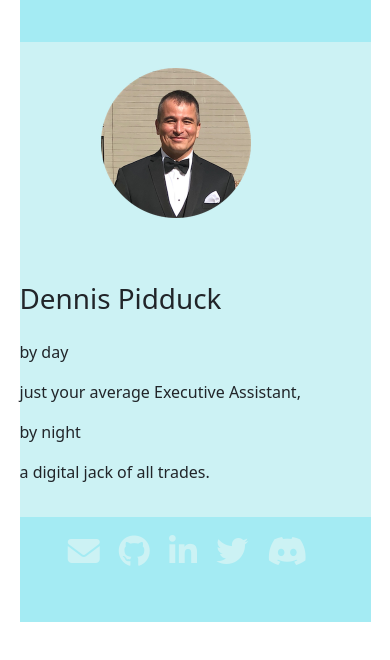
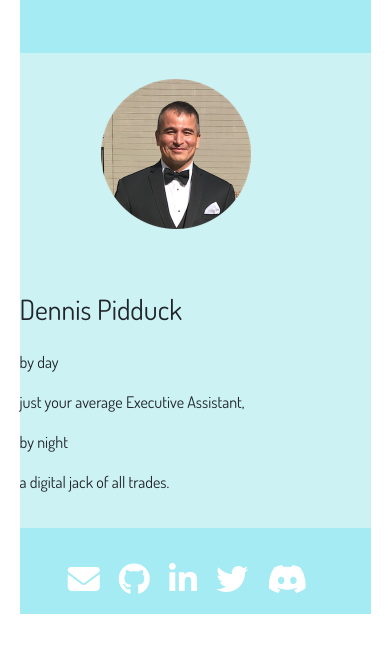
Before and after one commit to dpidduck/CV, a plain HTML site: page index.html in a window 390 px wide. Drawn offline with nearby package versions, Linux system fonts and the light colour scheme.

```diff
--- a/index.html
+++ b/index.html
@@ -12,6 +12,8 @@
   <script src="https://cdn.jsdelivr.net/npm/bootstrap@5.0.0-beta2/dist/js/bootstrap.bundle.min.js"
     integrity="sha384-b5kHyXgcpbZJO/tY9Ul7kGkf1S0CWuKcCD38l8YkeH8z8QjE0GmW1gYU5S9FOnJ0" crossorigin="anonymous">
   </script>
+  <link rel="preconnect" href="https://fonts.gstatic.com">
+  <link href="https://fonts.googleapis.com/css2?family=Dosis:wght@200;300;400&family=Raleway:wght@300;500;600&family=Roboto:wght@100;300;400;500&display=swap" rel="stylesheet">
   <script src="https://kit.fontawesome.com/1c9ad4b785.js" crossorigin="anonymous"></script>
 </head>
 
--- a/style.css
+++ b/style.css
@@ -5,6 +5,12 @@
 h1 {
     padding-bottom: 1rem;
     padding-top: 4rem;
+    font-family: 'Dosis', sans-serif;
+}
+
+p {
+    font-family: 'Dosis', sans-serif;
+    font-weight: normal;
 }
 
 .link-item {
@@ -14,20 +20,20 @@
 .contact-card {
     text-align: center;
     background-color: #a4ebf3;
-    padding-top: 5%;
-    padding-bottom: 15%;
+    padding-top: 10%;
+    padding-bottom: 5%;
 }
 
 a:link {
-    color: #ccf2f4;
+    color: white;
 }
 
 a:visited {
-    color: #ccf2f4;
+    color: white;
 }
 
 #header-section {
-    padding-bottom: 12%;
+    padding-bottom: 15%;
     background-color: #a4ebf3;
 }
 
```
